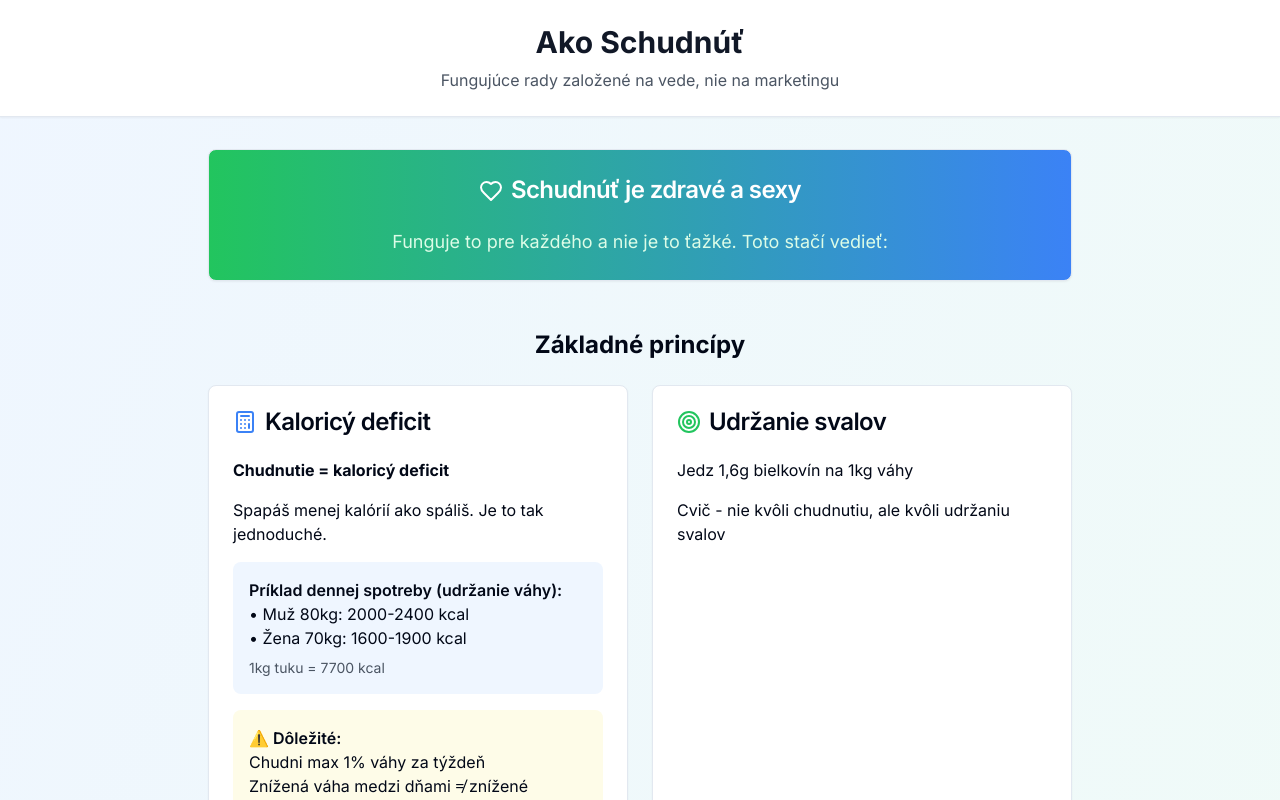
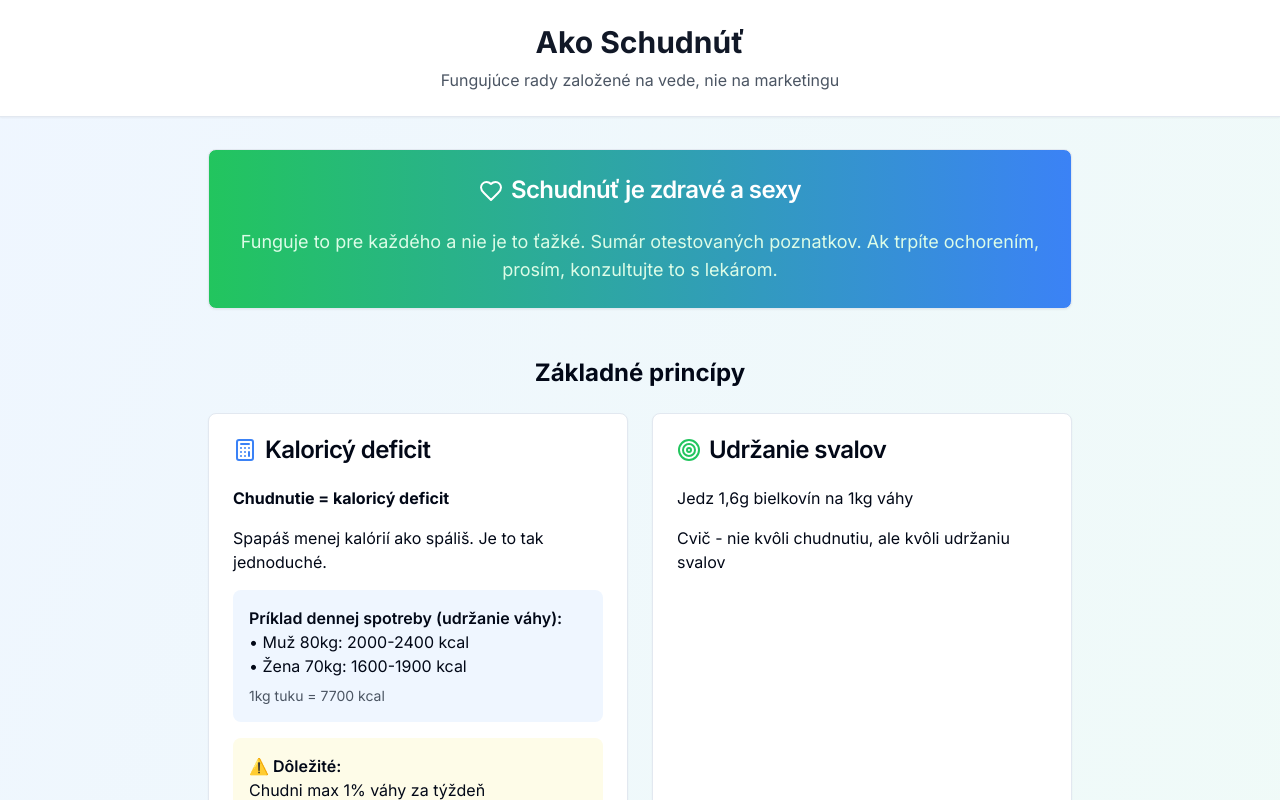
Before and after one commit to Luxqs/slimzyo, a React (Vite) app: page / in a window 1280 px wide. Shown: the top 800 px of the page. Built offline with nearby package versions, Linux system fonts and the light colour scheme.

Commit message:
Visual edit in Lovable
Edited UI in Lovable

```diff
--- a/src/pages/Index.tsx
+++ b/src/pages/Index.tsx
@@ -3,10 +3,8 @@ import { Button } from "@/components/ui/button";
 import { Card, CardContent, CardDescription, CardHeader, CardTitle } from "@/components/ui/card";
 import { Separator } from "@/components/ui/separator";
 import CalorieCalculator from "@/components/CalorieCalculator";
-
 const Index = () => {
-  return (
-    <div className="min-h-screen bg-gradient-to-br from-blue-50 to-green-50">
+  return <div className="min-h-screen bg-gradient-to-br from-blue-50 to-green-50">
       {/* Header */}
       <header className="bg-white shadow-sm border-b">
         <div className="container mx-auto px-4 py-6">
@@ -28,9 +26,9 @@ const Index = () => {
                 <Heart className="inline mr-2" />
                 Schudnúť je zdravé a sexy
               </CardTitle>
-              <CardDescription className="text-green-100 text-lg">
-                Funguje to pre každého a nie je to ťažké. Toto stačí vedieť:
-              </CardDescription>
+              <CardDescription className="text-green-100 text-lg">Funguje to pre každého a nie je to ťažké.
+Sumár otestovaných poznatkov.
+Ak trpíte ochorením, prosím, konzultujte to s lekárom.</CardDescription>
             </CardHeader>
           </Card>
         </section>
@@ -292,8 +290,6 @@ const Index = () => {
           </p>
         </div>
       </footer>
-    </div>
-  );
+    </div>;
 };
-
 export default Index;
```
